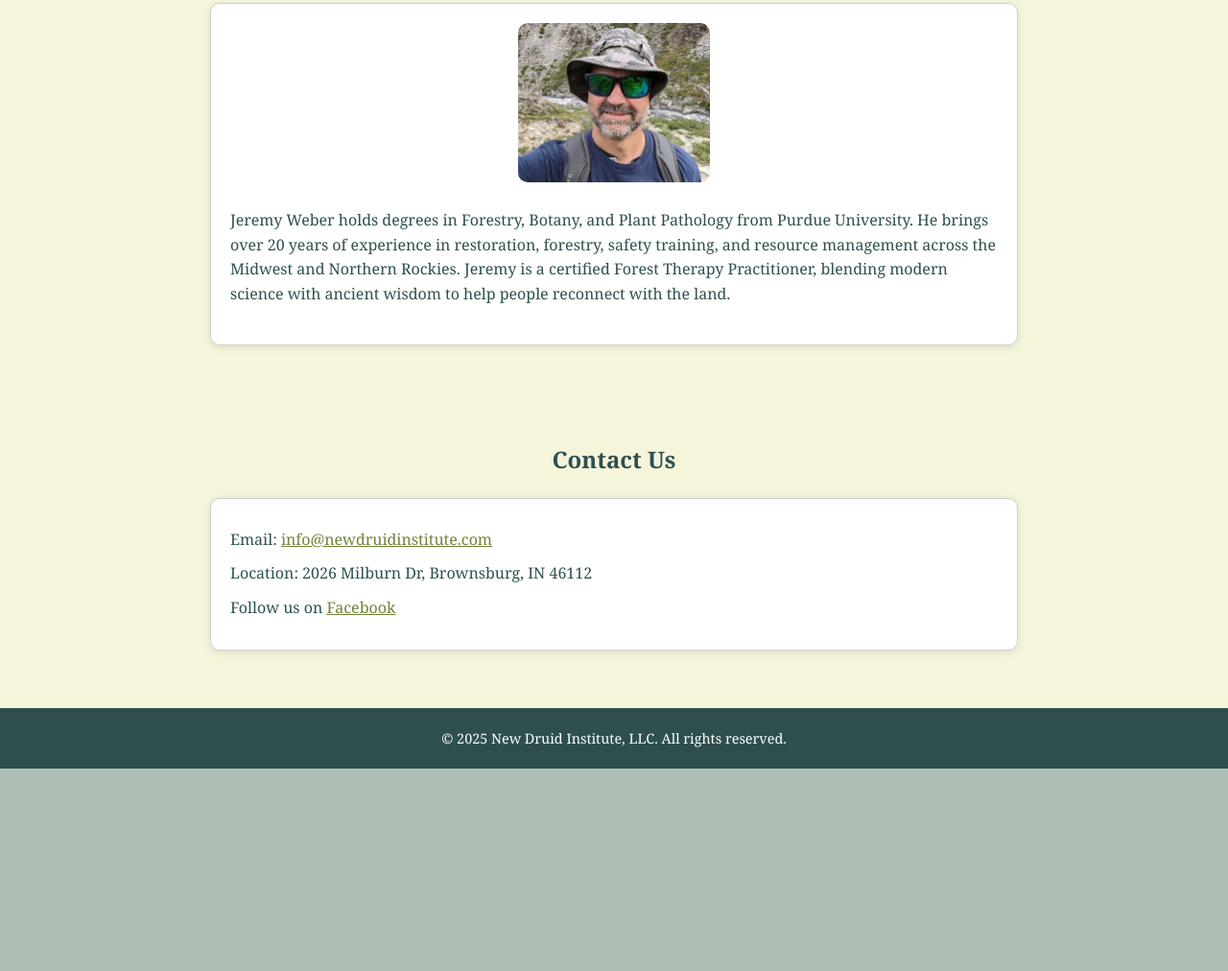
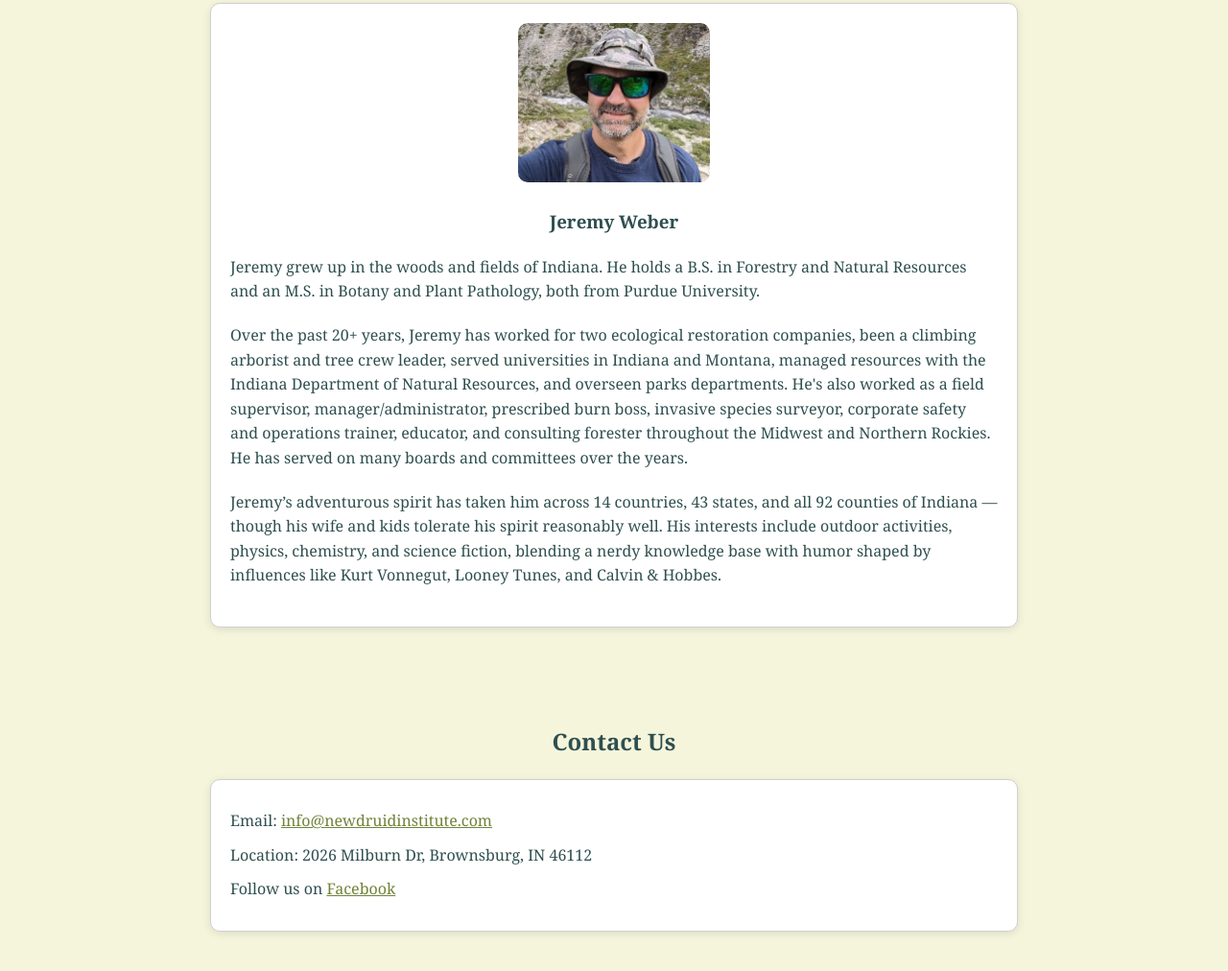
Before and after one commit to interspecific/NewDruid, a plain HTML site: page index.html in a window 1280 px wide. Shown: the part 1475-2487 px from the top of the page at 96% size. Before the commit the page ends 2276 px from the top, so only its background shows below. Drawn offline with Linux system fonts and the light colour scheme.

Commit message:
Add files via upload

```diff
--- a/index.html
+++ b/index.html
@@ -162,7 +162,10 @@
   <h2>Meet the Owner</h2>
   <div class="card" style="text-align: center;">
     <img src="jeremy.avif" alt="Jeremy Weber" style="max-width: 200px; height: auto; margin: 0 auto;">
-    <p>Jeremy Weber holds degrees in Forestry, Botany, and Plant Pathology from Purdue University. He brings over 20 years of experience in restoration, forestry, safety training, and resource management across the Midwest and Northern Rockies. Jeremy is a certified Forest Therapy Practitioner, blending modern science with ancient wisdom to help people reconnect with the land.</p>
+    <h3>Jeremy Weber</h3>
+    <p>Jeremy grew up in the woods and fields of Indiana. He holds a B.S. in Forestry and Natural Resources and an M.S. in Botany and Plant Pathology, both from Purdue University.</p>
+    <p>Over the past 20+ years, Jeremy has worked for two ecological restoration companies, been a climbing arborist and tree crew leader, served universities in Indiana and Montana, managed resources with the Indiana Department of Natural Resources, and overseen parks departments. He's also worked as a field supervisor, manager/administrator, prescribed burn boss, invasive species surveyor, corporate safety and operations trainer, educator, and consulting forester throughout the Midwest and Northern Rockies. He has served on many boards and committees over the years.</p>
+    <p>Jeremy’s adventurous spirit has taken him across 14 countries, 43 states, and all 92 counties of Indiana — though his wife and kids tolerate his spirit reasonably well. His interests include outdoor activities, physics, chemistry, and science fiction, blending a nerdy knowledge base with humor shaped by influences like Kurt Vonnegut, Looney Tunes, and Calvin & Hobbes.</p>
   </div>
 </section>
 
```
Also changed, not shown: approach.html (+4 -2 lines).
